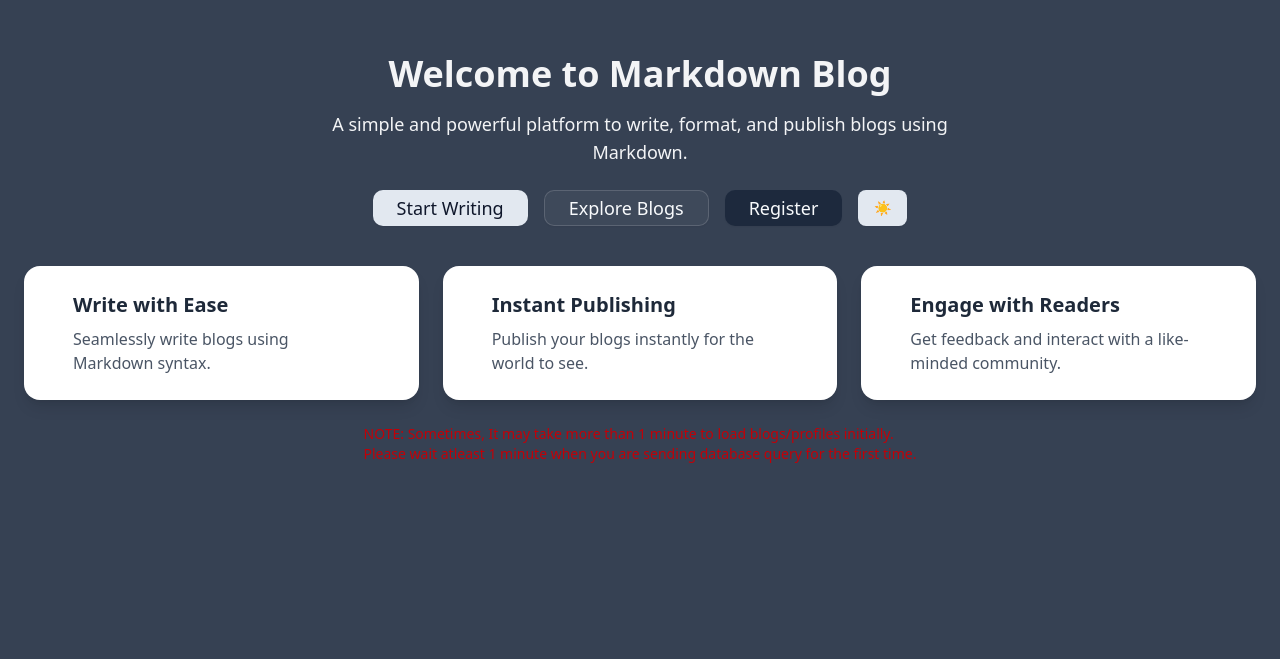
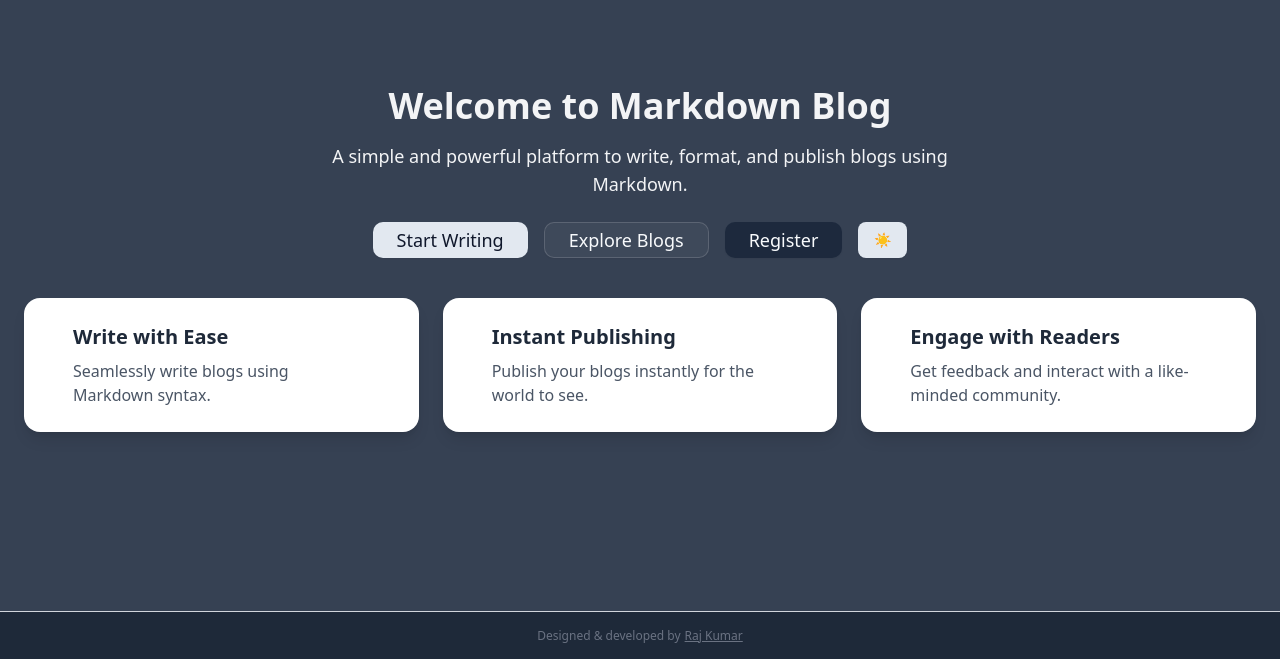
Before and after one commit to udontneedtoknow787/blogsite-frontend, a React (Vite) app: page / in a window 1280 px wide. Shown: the part 141-800 px from the top of the page. Built offline with nearby package versions, Linux system fonts and the light colour scheme.

Commit message:
add website creater details

```diff
--- a/src/pages/landing.page.jsx
+++ b/src/pages/landing.page.jsx
@@ -59,8 +59,22 @@ export default function LandingPage() {
           </CardContent>
         </Card>
       </div>
-      <div> <p className=" mt-6 text-sm text-red-700"> NOTE: Sometimes, It may take more than 1 minute to load blogs/profiles initially. <br />
-       Please wait atleast 1 minute when you are sending database query for the first time. </p></div>
+      {/* <div> <p className=" mt-6 text-sm text-red-700"> NOTE: Sometimes, It may take more than 1 minute to load blogs/profiles initially. <br />
+        Please wait atleast 1 minute when you are sending database query for the first time. </p>
+      </div> */}
+      <div className="w-full flex justify-center items-center h-12 border-t border-gray-300 bg-white dark:bg-gray-800 fixed bottom-0 left-0 text-xs text-gray-500 z-50">
+       Designed & developed by
+        <a
+          href="https://www.linkedin.com/in/raj-kumar787"
+          target="_blank"
+          rel="noopener noreferrer"
+          className="ml-1 underline hover:text-blue-600"
+        >
+          Raj Kumar
+        </a>
+      </div>
     </div>
+
+
   );
 }
```
